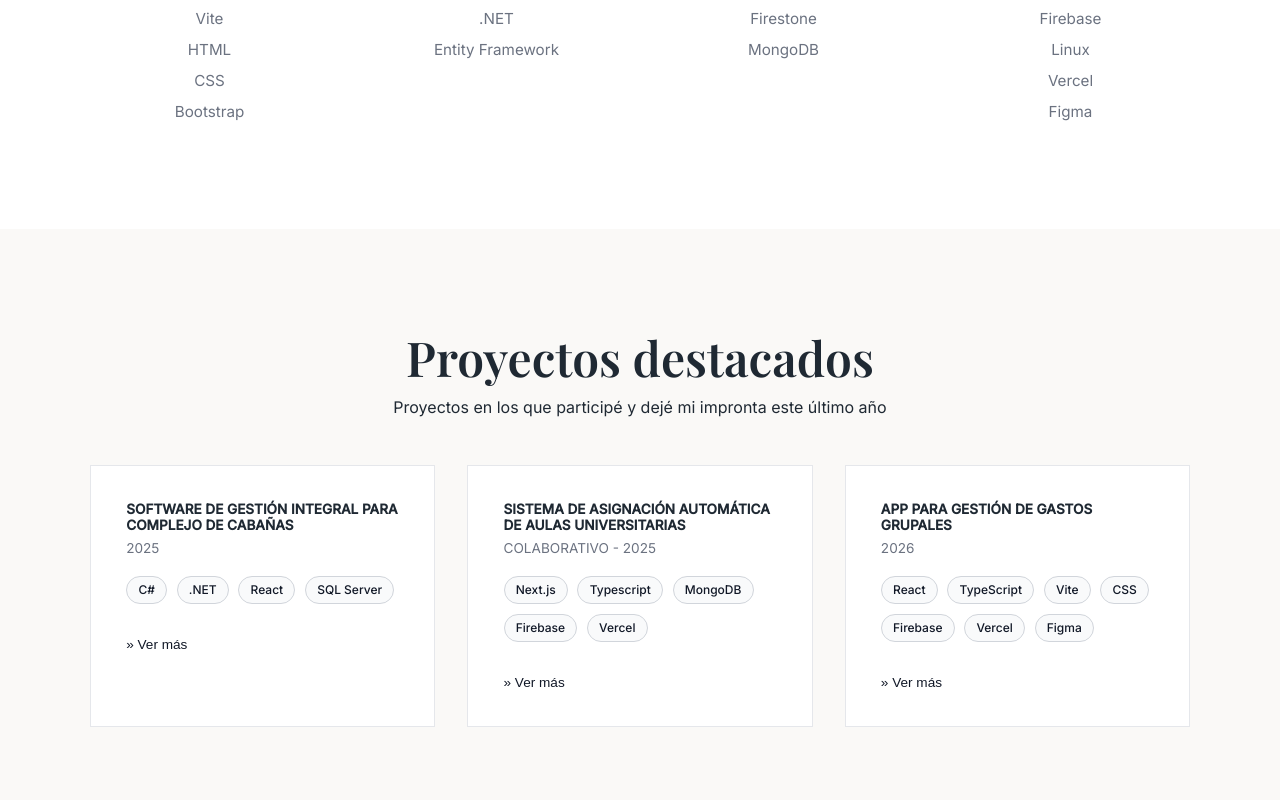
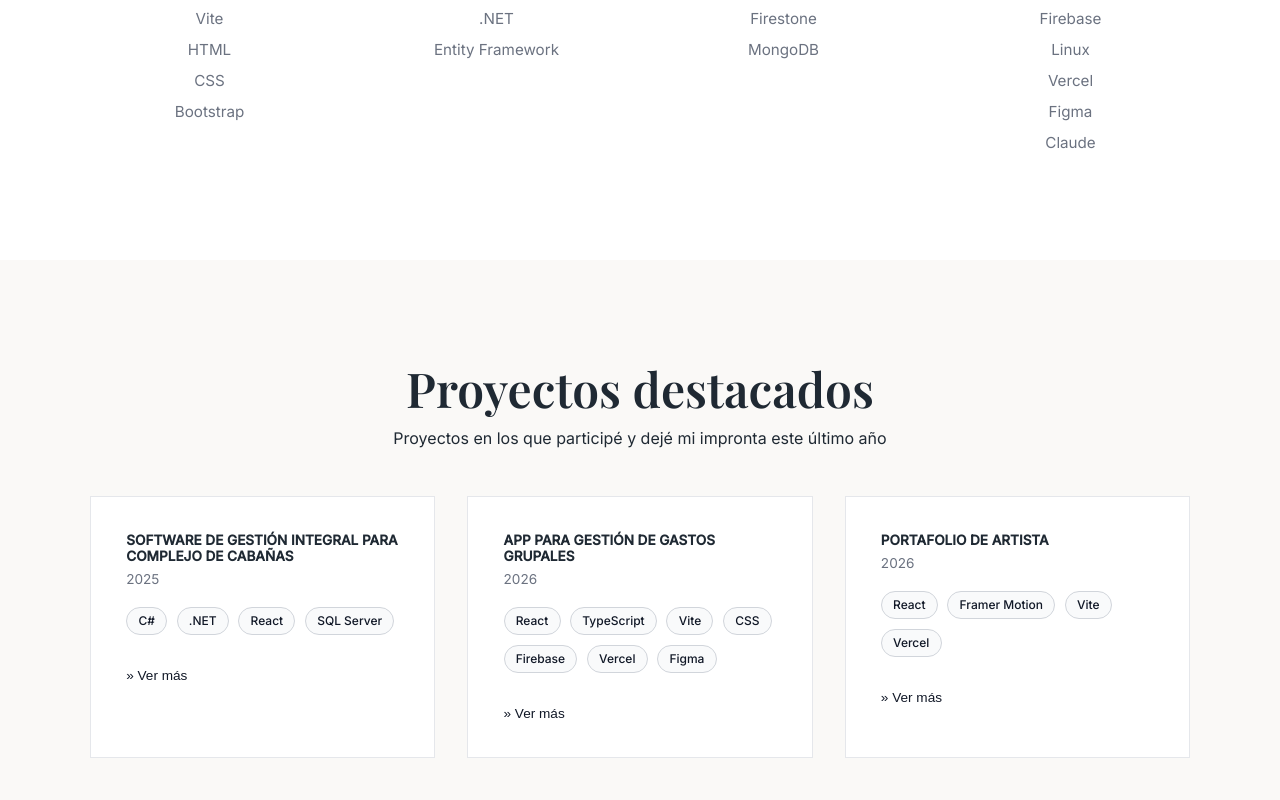
Before and after one commit to sdestree/portfolio, a React (Vite) app: page / in a window 1280 px wide. Shown: the part 1140-1940 px from the top of the page. Built offline with nearby package versions, Linux system fonts and the light colour scheme.

Commit message:
new project: portfolio reverie

```diff
--- a/src/data/projects.js
+++ b/src/data/projects.js
@@ -17,7 +17,7 @@
     demoVideo: "/videos/demo-cabañas.mp4",
     github: "https://github.com/sdestree/CABANAS9-9"
   },
-  {
+  /*{
     id: 2,
     title: "Sistema de asignación automática de aulas universitarias",
     year: "COLABORATIVO - 2025",
@@ -33,7 +33,7 @@
     stack: ["Next.js", "Typescript", "MongoDB", "Firebase", "Vercel"],
     demoVideo: "/videos/demo-aulas.mp4",
     github: "https://github.com/ramoswilly/AulasUsal"
-  },
+  },*/
   {
     id:3,
     title: "App para gestión de gastos grupales",
@@ -51,5 +51,22 @@
     stack: ["React", "TypeScript", "Vite", "CSS", "Firebase", "Vercel", "Figma"],
     demoVideo: "/videos/demo-gastosviajes.mp4",
     github: "https://github.com/sdestree/app-viajes-gastos"
+  },
+  {
+    id:4,
+    title: "Portafolio de artista",
+    year: "2026",
+    description: "Desarrollo de una web portfolio inmersiva orientada a la exploración emocional del contenido artístico.",
+    featuresTitle: "Detalles técnicos: ",
+    features: [
+      "Desarrollo frontend con React",
+      "Implementación de animaciones con Framer Motion",
+      "Diseño UX/UI personalizado",
+      "Layout responsive adaptable a distintos dispositivos",
+      "Deploy en Vercel"
+    ],
+    stack: ["React", "Framer Motion", "Vite", "Vercel"],
+    demoVideo: "/videos/demo-reverie.mp4",
+    github: "https://github.com/sdestree/reverie"
   }
 ];
--- a/src/sections/Stack.jsx
+++ b/src/sections/Stack.jsx
@@ -43,6 +43,7 @@
             <li>Linux</li>
             <li>Vercel</li>
             <li>Figma</li>
+            <li>Claude</li>
           </ul>
         </div>
       </div>
```
Also changed, not shown: 2 other files (tests, documents, lock files or other folders).
